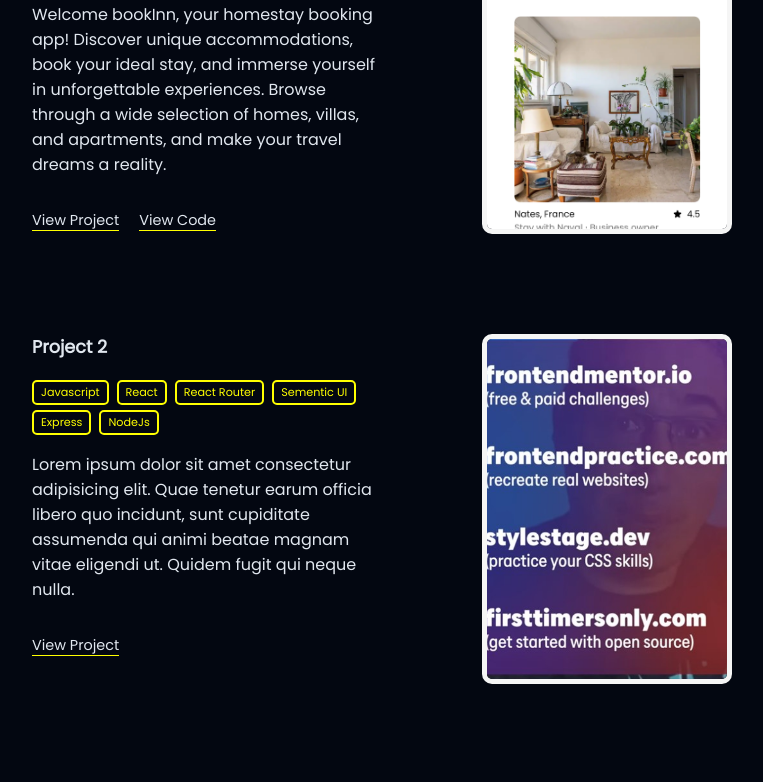
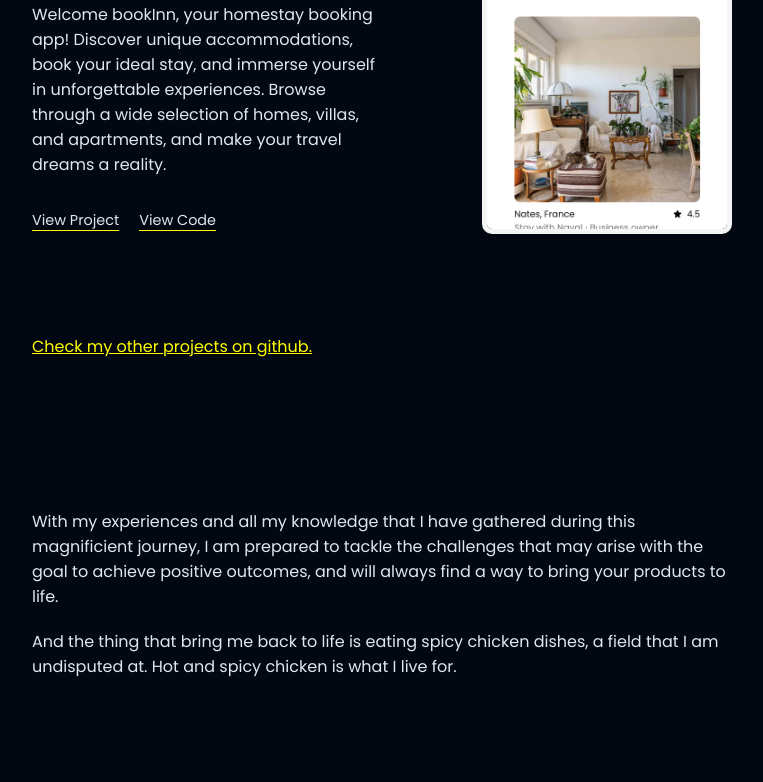
Before and after one commit to rajdeepX/portfolio, a React (Vite) app: page / in a window 1280 px wide. Shown: the part 2011-2793 px from the top of the page, without its empty margins (258-1021 px from the left). Built offline with nearby package versions, Linux system fonts and the light colour scheme.

Commit message:
Project edit

```diff
--- a/src/App.jsx
+++ b/src/App.jsx
@@ -178,7 +178,7 @@
                 </a>
               </div>
             </div>
-            <div className="project-detail">
+            {/* <div className="project-detail">
               <div className="project-info">
                 <h4>Project 2</h4>
                 <div className="tool-req">
@@ -246,7 +246,7 @@
               <div className="project-img-container">
                 <img src="/images/test-image.jpg" alt="ss" />
               </div>
-            </div>
+            </div> */}
             <a href="#" className="other-project">
               Check my other projects on github.
             </a>
```
